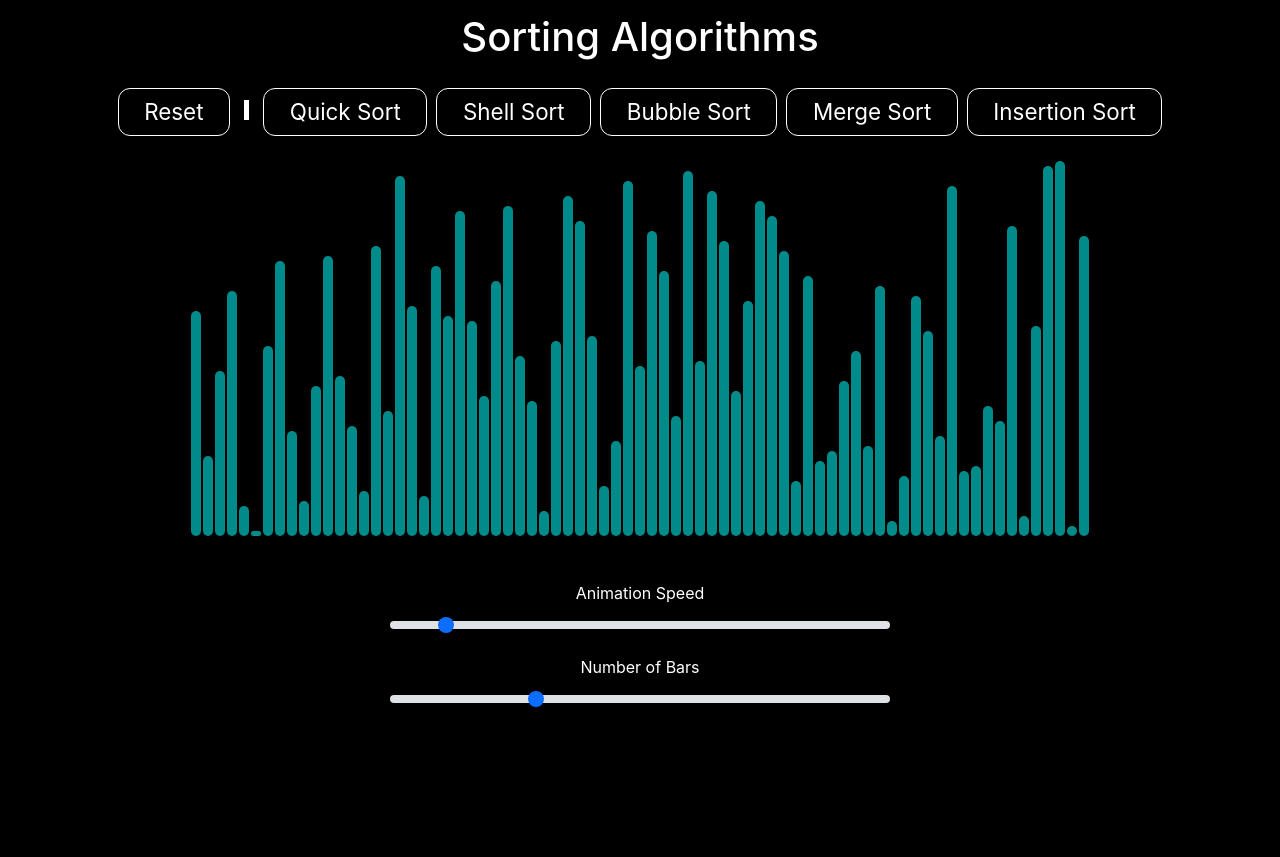
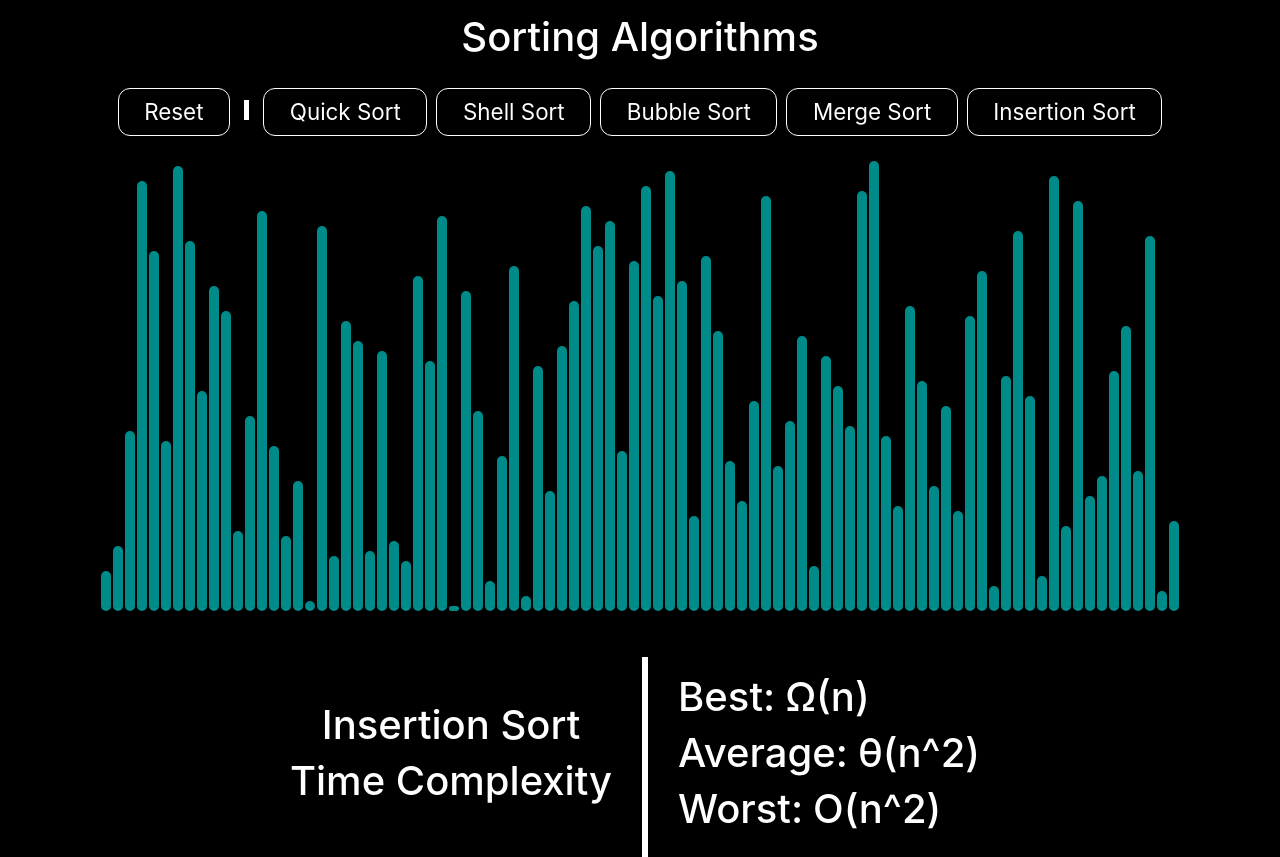
Before and after one commit to anish-kondepudi/AlgorithmVisualizer, a React (Create React App) app in the folder algorithm_visualizer/: page /sorting in a window 1280 px wide. Before the commit the page ends 800 px from the top, so only its background shows below. Built offline with nearby package versions, Linux system fonts and the light colour scheme.

Commit message:
Added Time Complexities

```diff
--- a/algorithm_visualizer/src/pages/SortingPage.css
+++ b/algorithm_visualizer/src/pages/SortingPage.css
@@ -1,5 +1,5 @@
 
-.sortingPage h1 {
+.sortingPage .title {
 	color: white;
 	text-align: center;
 	padding-top: 1%;
@@ -82,3 +82,37 @@
     transform: rotateY(0deg);
   }
 }
+
+.center-container {
+	display: flex;
+  justify-content: center;
+  align-items: center;
+  margin-top:  40px;
+}
+
+.algorithm-name {
+	margin-right: 30px;
+}
+
+.algorithm-name h1 {
+	color: white;
+	text-align: center;
+}
+
+.bigO-container {
+	margin-left: 30px;
+}
+
+.bigO-container h1 {
+	color: white;
+	display: inline-block;
+	margin-right: 10px;
+}
+
+.separator {
+  border-left: 6px solid white;
+  height: 200px;
+  left: 50%;
+  margin: ;
+  top: 0;
+}
--- a/algorithm_visualizer/src/pages/SortingPage.js
+++ b/algorithm_visualizer/src/pages/SortingPage.js
@@ -2,7 +2,7 @@ import { useState } from "react"
 import "./SortingPage.css";
 import { bubbleSortAnimation, insertionSortAnimation, quickSortAnimation, shellSortAnimation } from "./sort_components/sortingAlgorithms.js"
 
-let NUM_BARS = 75;
+let NUM_BARS = 90;
 let DELAY_TIME = 10;
 
 const DEFAULT_COLOR = "DarkCyan";
@@ -46,8 +46,9 @@ export const SortingPage = () => {
 
   // Quick Sort
   const quickSort = () => {
+
     const animations = quickSortAnimation(arr);
-    const QSORT_DELAY_TIME = DELAY_TIME*1.2;
+    const QSORT_DELAY_TIME = DELAY_TIME;
 
     for (let i=0; i<animations.length; i++) {
       const arrayBars = document.getElementsByClassName('bar');
@@ -81,7 +82,6 @@ export const SortingPage = () => {
           bar1_style.backgroundColor = SORTED_COLOR;
         }, i * QSORT_DELAY_TIME);
       }
-
     }
 
   }
@@ -90,7 +90,7 @@ export const SortingPage = () => {
   // Bubble Sort
   const bubbleSort = () => {
     const animations = bubbleSortAnimation(arr);
-    const BUBBLE_DELAY_TIME = DELAY_TIME/10;
+    const BUBBLE_DELAY_TIME = DELAY_TIME/5;
 
     for (let i=0; i<animations.length; i++) {
       const arrayBars = document.getElementsByClassName('bar');
@@ -137,7 +137,7 @@ export const SortingPage = () => {
     const animations = shellSortAnimation(arr);
     const iterations = animations[animations.length-1][0];
 
-    const SHELL_SORT_DELAY_TIME = DELAY_TIME/1.5;
+    const SHELL_SORT_DELAY_TIME = DELAY_TIME;
 
     for (let i=0; i<animations.length; i++) {
       const arrayBars = document.getElementsByClassName('bar');
@@ -183,7 +183,7 @@ export const SortingPage = () => {
   // Insertion Sort (Performs Animation for Insertion Sort)
   const insertionSort = () => {
     const animations = insertionSortAnimation(arr);
-    const ISORT_DELAY_TIME = DELAY_TIME/4;
+    const ISORT_DELAY_TIME = DELAY_TIME/2.5;
 
     // Array of size 1 is sorted
     const firstBar = document.getElementsByClassName('bar')[0];
@@ -223,20 +223,49 @@ export const SortingPage = () => {
     }
   }
 
+  const updateTimeComplexity = (algo, best, avg, worst) => {
+
+    let algorithm = document.querySelector("#root>div>div.center-container>div.algorithm-name>h1:nth-child(1)");
+    let best_time = document.querySelector("#root>div>div.center-container>div.bigO-container>div.best-bigO>h1:nth-child(2)");
+    let avg_time = document.querySelector("#root>div>div.center-container>div.bigO-container>div.average-bigO>h1:nth-child(2)");
+    let worst_time = document.querySelector("#root>div>div.center-container>div.bigO-container>div.worst-bigO>h1:nth-child(2)");
+
+    algorithm.textContent = algo;
+    best_time.textContent = best;
+    avg_time.textContent = avg;
+    worst_time.textContent = worst;
+
+  }
+
   return (
     <div className="sortingPage">
 
-      <h1> Sorting Algorithms </h1>
+      <h1 className="title"> Sorting Algorithms </h1>
 
       {/* Buttons to Start/Reset Sorting Visualizer */}
       <div className="nav-bar">
         <button className="btn" onClick={() => resetArray()}>Reset</button>
         <span className="divider"></span>
-        <button className="btn" onClick={() => quickSort()}>Quick Sort</button>
-        <button className="btn" onClick={() => shellSort()}>Shell Sort</button>
-        <button className="btn" onClick={() => bubbleSort()}>Bubble Sort</button>
-        <button className="btn" onClick={() => mergeSort()}>Merge Sort</button>
-        <button className="btn" onClick={() => insertionSort()}>Insertion Sort</button>
+        <button className="btn" onClick={() => {
+          quickSort();
+          updateTimeComplexity('Quick Sort','Ω(nlogn)','θ(nlogn)','O(n^2)');}
+        }>Quick Sort</button>
+        <button className="btn" onClick={() => {
+          shellSort();
+          updateTimeComplexity('Shell Sort','Ω(nlogn)','θ(nlogn)','O(n^2)');}
+        }>Shell Sort</button>
+        <button className="btn" onClick={() => {
+          bubbleSort();
+          updateTimeComplexity('Bubble Sort','Ω(n)','θ(n^2)','O(n^2)');}
+        }>Bubble Sort</button>
+        <button className="btn" onClick={() => {
+          mergeSort();
+          updateTimeComplexity('Merge Sort','Ω(nlogn)','θ(nlogn)','O(nlogn)');}
+        }>Merge Sort</button>
+        <button className="btn" onClick={() => {
+          insertionSort();
+          updateTimeComplexity('Insertion Sort','Ω(n)','θ(n^2)','O(n^2)');}
+        }>Insertion Sort</button>
       </div>
 
       {/* Dynamically sets bar heights */}
@@ -246,18 +275,28 @@ export const SortingPage = () => {
           </div>)}
       </div>
 
-    {/* Sliders to Adjust Sorting Visualizer */}
-      <div className="sliders">
-        <div className="slider">
-          <label htmlFor="speedSlider" className="form-label">Animation Speed</label><br></br>
-          <input type="range" className="form-range" min="1" max="500" id="speedSlider"></input>
+      {/* Dynamically sets bar heights */}
+      <div className="center-container">
+        <div className="algorithm-name">
+          <h1> Insertion Sort </h1>
+          <h1> Time Complexity </h1>
         </div>
-        <div className="slider">
-          <label htmlFor="numBarsSlider" className="form-label">Number of Bars</label><br></br>
-          <input type="range" className="form-range"  min="10" max="150" id="numBarsSlider"></input>
+        <div className="separator"></div>
+        <div className="bigO-container">
+          <div className="best-bigO">
+              <h1> Best: </h1>
+              <h1> Ω(n) </h1>
+          </div>
+          <div className="average-bigO">
+            <h1> Average: </h1>
+            <h1> θ(n^2) </h1>
+          </div>
+          <div className="worst-bigO">
+            <h1> Worst: </h1>
+            <h1> O(n^2) </h1>
+          </div>
         </div>
       </div>
-
 
     </div>
   );
```
